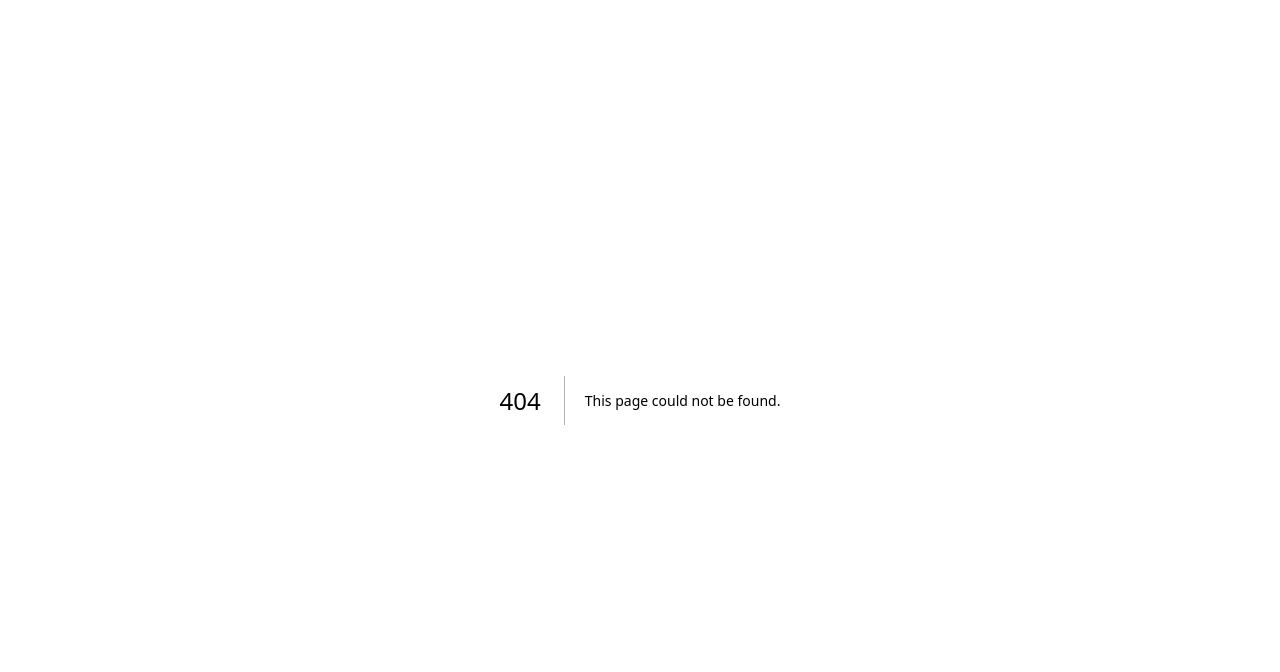
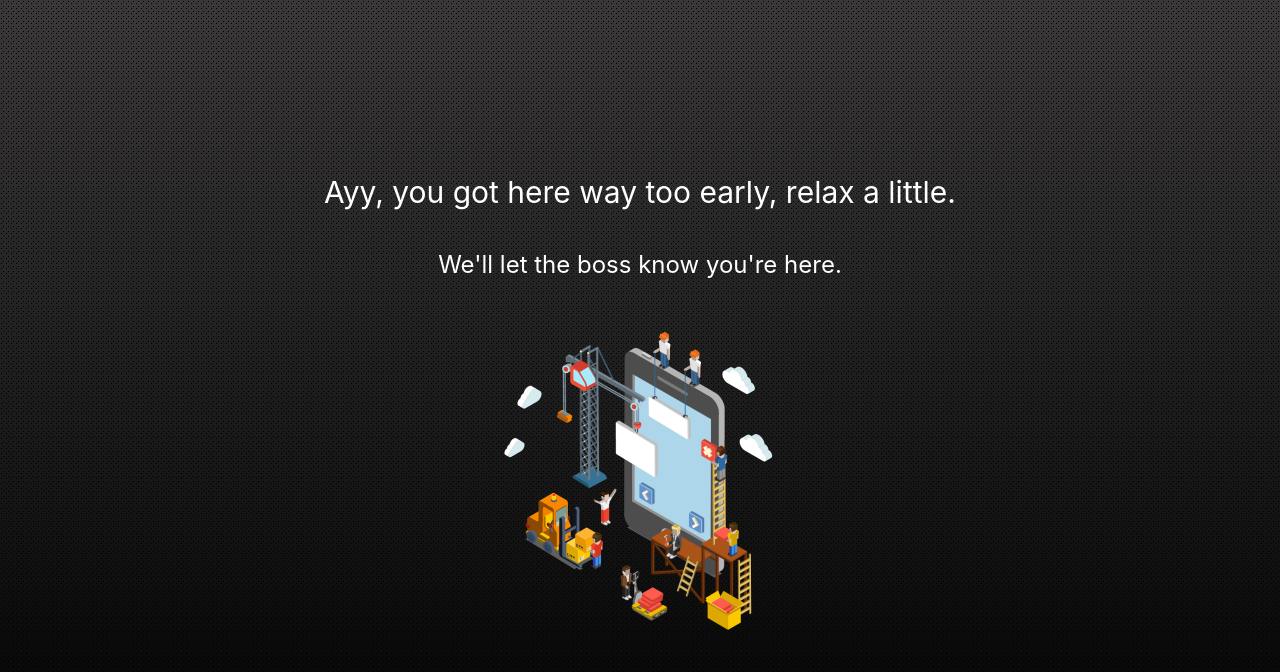
Before and after one commit to onurcagan/portfolio-site, a Next.js app: page /loading in a window 1280 px wide. Before the commit this address had no page. Shown: the top 672 px of the page. Built offline with nearby package versions, Linux system fonts and the light colour scheme.

Commit message:
formatted the loading/project main pages to show that they're under construction.

```diff
--- a/src/components/ProjectMain.tsx
+++ b/src/components/ProjectMain.tsx
@@ -1,13 +1,17 @@
-import { Center, Text } from '@chakra-ui/react'
+import { Center, Flex, Image, Text } from '@chakra-ui/react'
 
 export const ProjectMain = () => {
   return (
     <>
-      <Center h='100vh'>
-        <Text fontSize='9xl' color={'white'}>
-          hi world!
+      <Flex h='100vh' gap='2rem' alignItems={'center'} justifyContent='center' flexDir={'column'}>
+        <Text fontSize={['lg', '3xl']} color={'white'} px='1rem' textAlign='center'>
+          Ayy, you got here way too early, relax a little.
         </Text>
-      </Center>
+        <Text fontSize={['md', '2xl']} color={'white'} px='1.5rem' textAlign='center'>
+          We'll let the boss know you're here.
+        </Text>
+        <Image mt='1rem' src='/images/uc.png' />
+      </Flex>
     </>
   )
 }
--- a/src/pages/index.tsx
+++ b/src/pages/index.tsx
@@ -3,7 +3,6 @@ import { About } from '../components/About'
 import { Footer } from '../components/Footer'
 import { Header } from '../components/Header'
 import { ScrollToTop } from '../components/ScrollToTop'
-import { ProjectsSectionWithCarousel } from '../components/ProjectsSectionWithCarousel'
 import { ContactMe } from '../components/ContactMe'
 import { ProjectsSection } from '../components/ProjectsSection'
 
--- a/src/pages/test.tsx
+++ b/src/pages/loading.tsx
@@ -4,14 +4,13 @@ import { ProjectMain } from '../components/ProjectMain'
 export default function SomeComponent() {
   return (
     <Flex
-      bgGradient={'linear(to-b, black, #030303)'}
+      bg={`url('/images/texture.svg'), linear-gradient(to top, black, #3a3838	 ) `}
       minHeight={'100vh'}
       flexDirection={'column'}
-      overflow='auto'
+      alignContent={'center'}
+      justifyContent='center'
     >
-      <Center>
-        <ProjectMain />
-      </Center>
+      <ProjectMain />
     </Flex>
   )
 }
```
Also changed, not shown: src/components/Card.tsx (+8 -4 lines), src/components/ProjectsSection.tsx (+4 -3 lines), public/images/uc.png (added).
